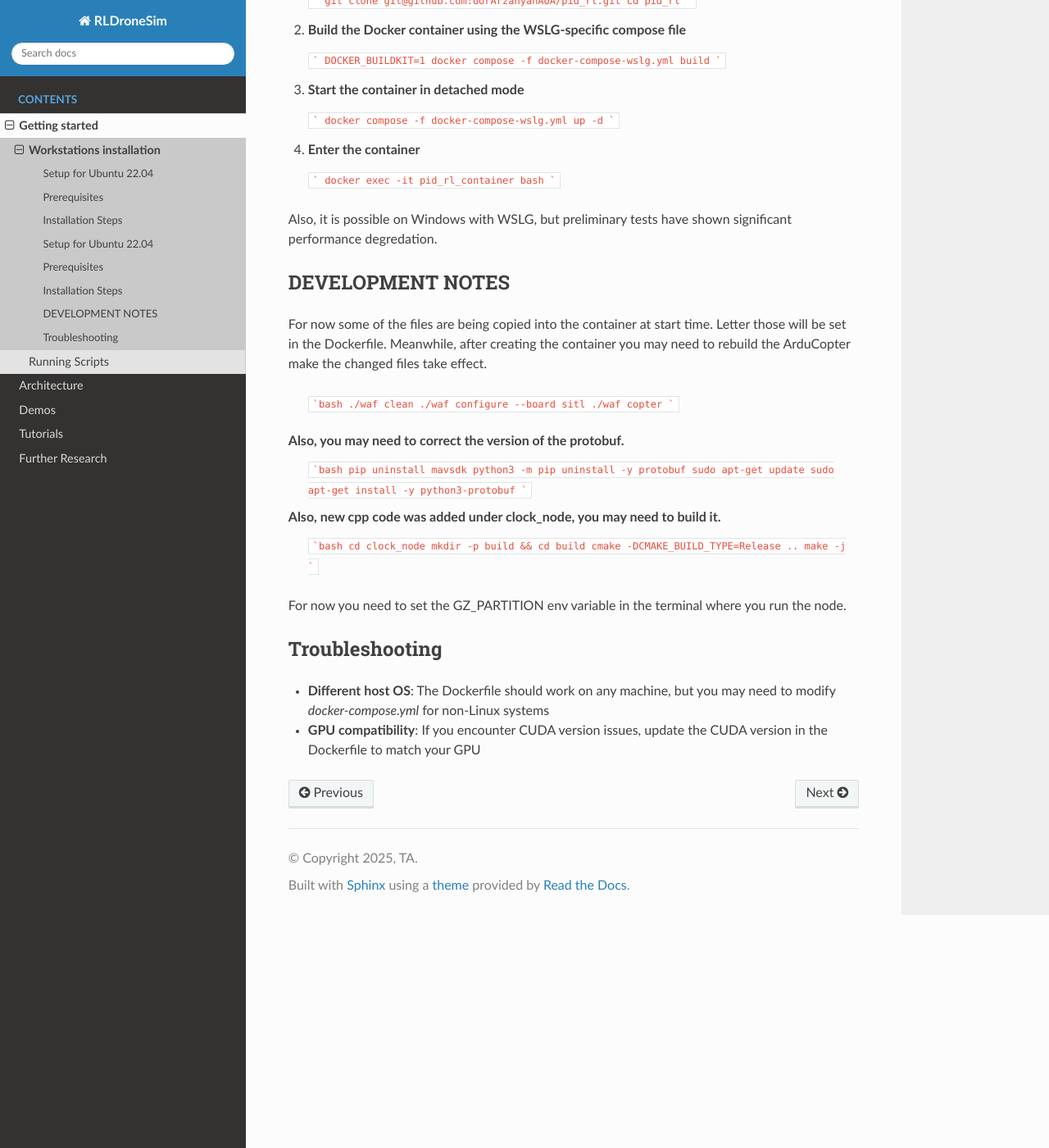
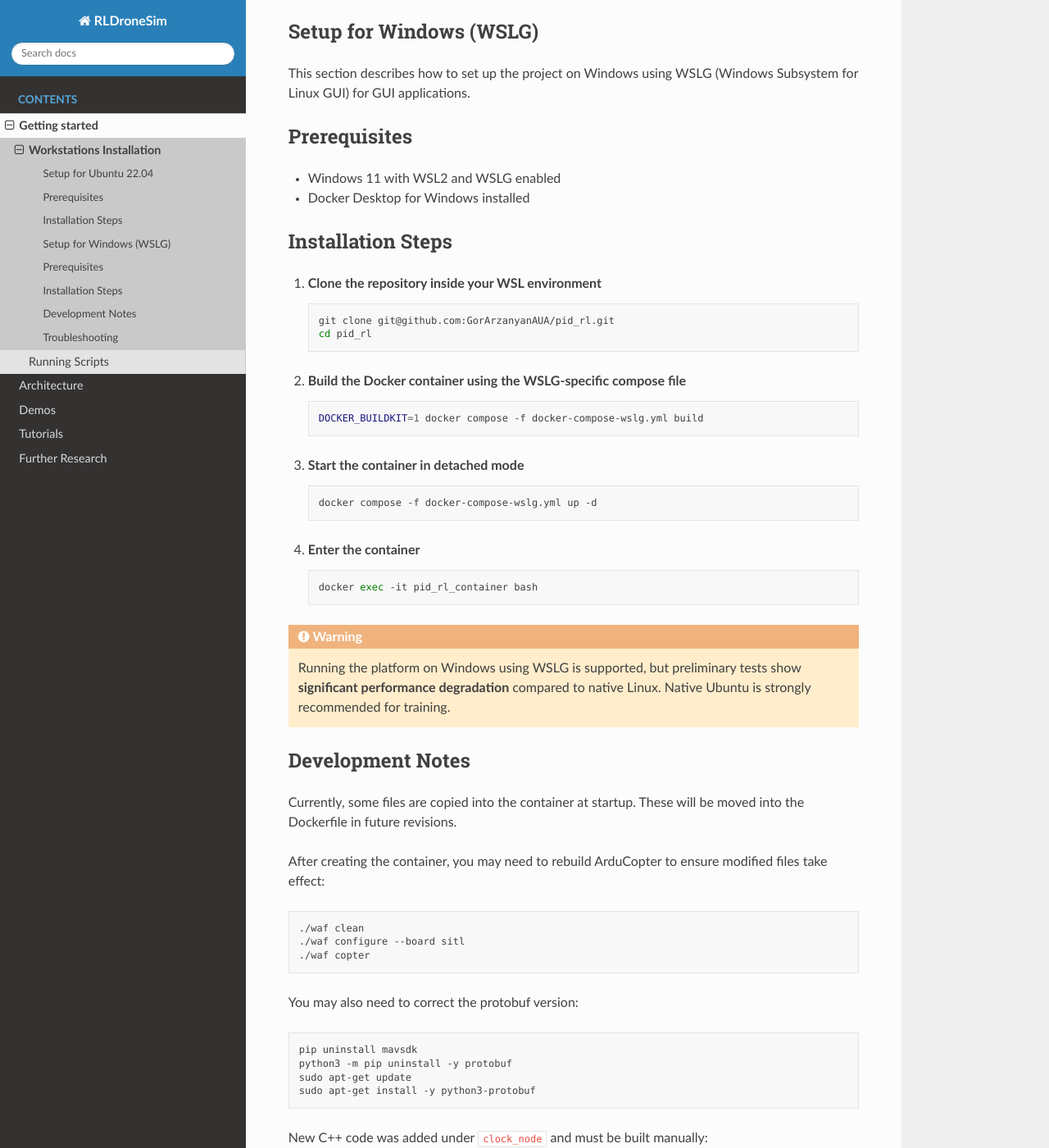
Before and after one commit to GorArzanyanAUA/RLDroneSim, a Sphinx documentation site: the page built from docs/source/getting_started/workstations_installation.rst, in a window 1280 px wide and 1400 px high, scrolled down 1029 px. Shown: the whole window at 82% size. Built offline with Sphinx 7.4.7 and the Read the Docs theme 3.1.0, drawn with Linux system fonts in a browser that asks for light colours; some of the changed text lies outside the part shown.

Commit message:
workstation installation

````diff
--- a/docs/source/getting_started/workstations_installation.rst
+++ b/docs/source/getting_started/workstations_installation.rst
@@ -1,13 +1,14 @@
-Workstations installation
+Workstations Installation
 =========================
 
 Setup for Ubuntu 22.04
--------------------------
-This project uses Docker for easy deployment and consistent environment setup. The configuration has been tested on Ubuntu 22.04 host machines with NVIDIA GPU support.
+---------------------
+
+This project uses Docker for easy deployment and consistent environment setup.
+The configuration has been tested on Ubuntu 22.04 host machines with NVIDIA GPU support.
 
 Prerequisites
 -------------
-
 
 - Docker and Docker Compose installed
 - NVIDIA GPU with compatible drivers (for GPU acceleration)
@@ -16,100 +17,130 @@
 
 Installation Steps
 ------------------
+
 1. **Clone the repository**
-   ```bash
-   git clone git@github.com:GorArzanyanAUA/pid_rl.git
-   cd pid_rl
-   ```
+
+   .. code-block:: bash
+
+      git clone git@github.com:GorArzanyanAUA/pid_rl.git
+      cd pid_rl
 
 2. **Configure X11 access for GUI applications**
-   ```bash
-   xhost +local:docker
-   ```
+
+   .. code-block:: bash
+
+      xhost +local:docker
 
 3. **Build the Docker container**
-   ```bash
-   DOCKER_BUILDKIT=1 docker-compose build
-   ```
+
+   .. code-block:: bash
+
+      DOCKER_BUILDKIT=1 docker-compose build
 
 4. **Start the container in detached mode**
-   ```bash
-   docker-compose up -d
-   ```
+
+   .. code-block:: bash
+
+      docker-compose up -d
 
 5. **Enter the container**
-   ```bash
-   docker exec -it pid_rl_container bash
-   ```
 
-Setup for Ubuntu 22.04
--------------------------
-This section describes how to set up the project on Windows using WSLG (Windows Subsystem for Linux GUI) for GUI applications.
+   .. code-block:: bash
+
+      docker exec -it pid_rl_container bash
+
+
+Setup for Windows (WSLG)
+-----------------------
+
+This section describes how to set up the project on Windows using WSLG
+(Windows Subsystem for Linux GUI) for GUI applications.
 
 Prerequisites
 -------------
+
 - Windows 11 with WSL2 and WSLG enabled
 - Docker Desktop for Windows installed
 
 Installation Steps
 ------------------
+
 1. **Clone the repository inside your WSL environment**
 
-   ```
-   git clone git@github.com:GorArzanyanAUA/pid_rl.git
-   cd pid_rl
-   ```
+   .. code-block:: bash
+
+      git clone git@github.com:GorArzanyanAUA/pid_rl.git
+      cd pid_rl
 
 2. **Build the Docker container using the WSLG-specific compose file**
 
-   ```
-   DOCKER_BUILDKIT=1 docker compose -f docker-compose-wslg.yml build
-   ```
+   .. code-block:: bash
+
+      DOCKER_BUILDKIT=1 docker compose -f docker-compose-wslg.yml build
 
 3. **Start the container in detached mode**
 
-   ```
-   docker compose -f docker-compose-wslg.yml up -d
-   ```
+   .. code-block:: bash
+
+      docker compose -f docker-compose-wslg.yml up -d
 
 4. **Enter the container**
 
-   ```
-   docker exec -it pid_rl_container bash
-   ```
+   .. code-block:: bash
 
-Also, it is possible on Windows with WSLG, but preliminary tests have shown significant performance degredation.
+      docker exec -it pid_rl_container bash
+
+.. warning::
+
+   Running the platform on Windows using WSLG is supported, but preliminary
+   tests show **significant performance degradation** compared to native Linux.
+   Native Ubuntu is strongly recommended for training.
 
 
-DEVELOPMENT NOTES
---------------------
-For now some of the files are being copied into the container at start time. Letter those will be set in the Dockerfile.
-Meanwhile, after creating the container you may need to rebuild the ArduCopter make the changed files take effect.
+Development Notes
+-----------------
 
-   ```bash
+Currently, some files are copied into the container at startup.
+These will be moved into the Dockerfile in future revisions.
+
+After creating the container, you may need to rebuild ArduCopter
+to ensure modified files take effect:
+
+.. code-block:: bash
+
    ./waf clean
    ./waf configure --board sitl
    ./waf copter
-   ```
 
-Also, you may need to correct the version of the protobuf.
-   ```bash
+You may also need to correct the protobuf version:
+
+.. code-block:: bash
+
    pip uninstall mavsdk
    python3 -m pip uninstall -y protobuf
    sudo apt-get update
    sudo apt-get install -y python3-protobuf
-   ```
 
-Also, new cpp code was added under clock_node, you may need to build it.
-   ```bash
+New C++ code was added under ``clock_node`` and must be built manually:
+
+.. code-block:: bash
+
    cd clock_node
    mkdir -p build && cd build
    cmake -DCMAKE_BUILD_TYPE=Release ..
    make -j
-   ```
-For now you need to set the GZ_PARTITION env variable in the terminal where you run the node.
+
+For now, the ``GZ_PARTITION`` environment variable must be set manually
+in the terminal where the node is executed.
+
 
 Troubleshooting
------------------
-- **Different host OS**: The Dockerfile should work on any machine, but you may need to modify `docker-compose.yml` for non-Linux systems
-- **GPU compatibility**: If you encounter CUDA version issues, update the CUDA version in the Dockerfile to match your GPU
+---------------
+
+- **Different host OS**
+  The Dockerfile should work on most systems, but ``docker-compose.yml``
+  may require adjustments for non-Linux hosts.
+
+- **GPU compatibility**
+  If CUDA version mismatches occur, update the CUDA version in the Dockerfile
+  to match your installed NVIDIA drivers.
````
